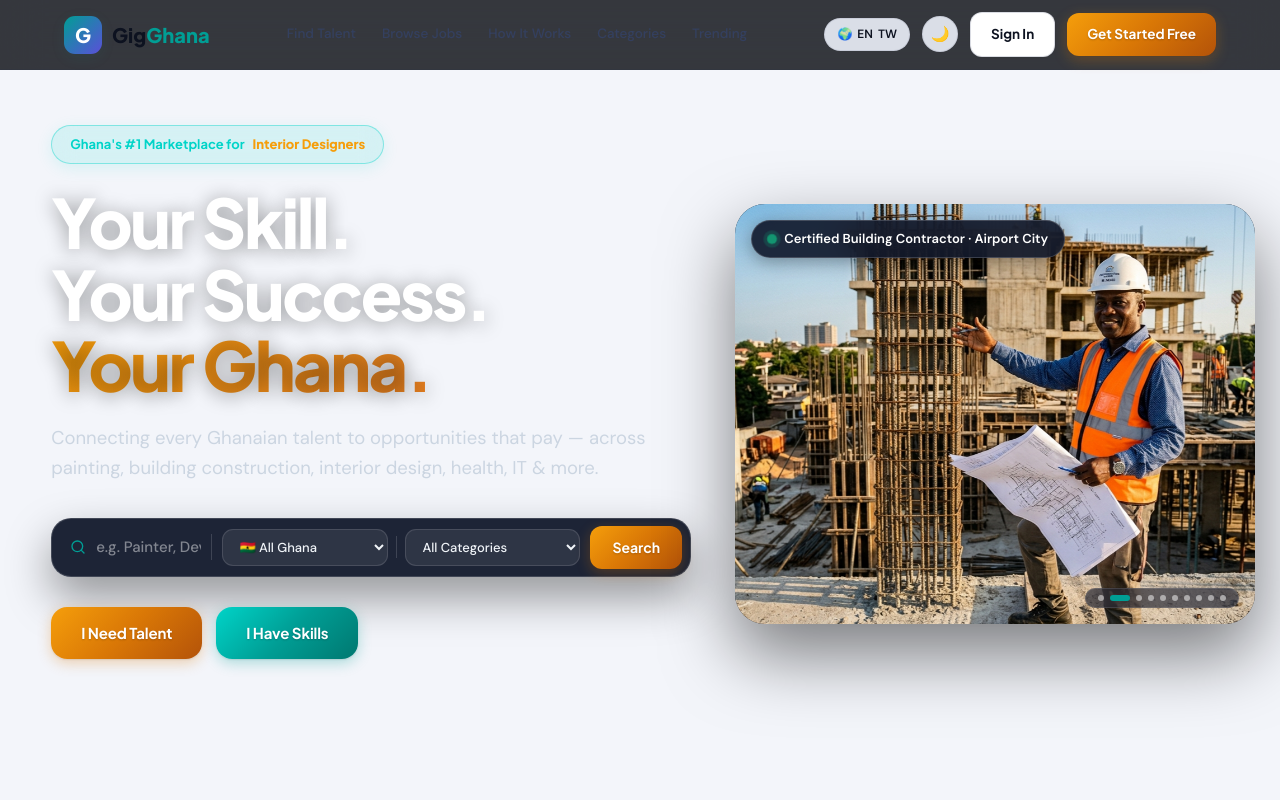
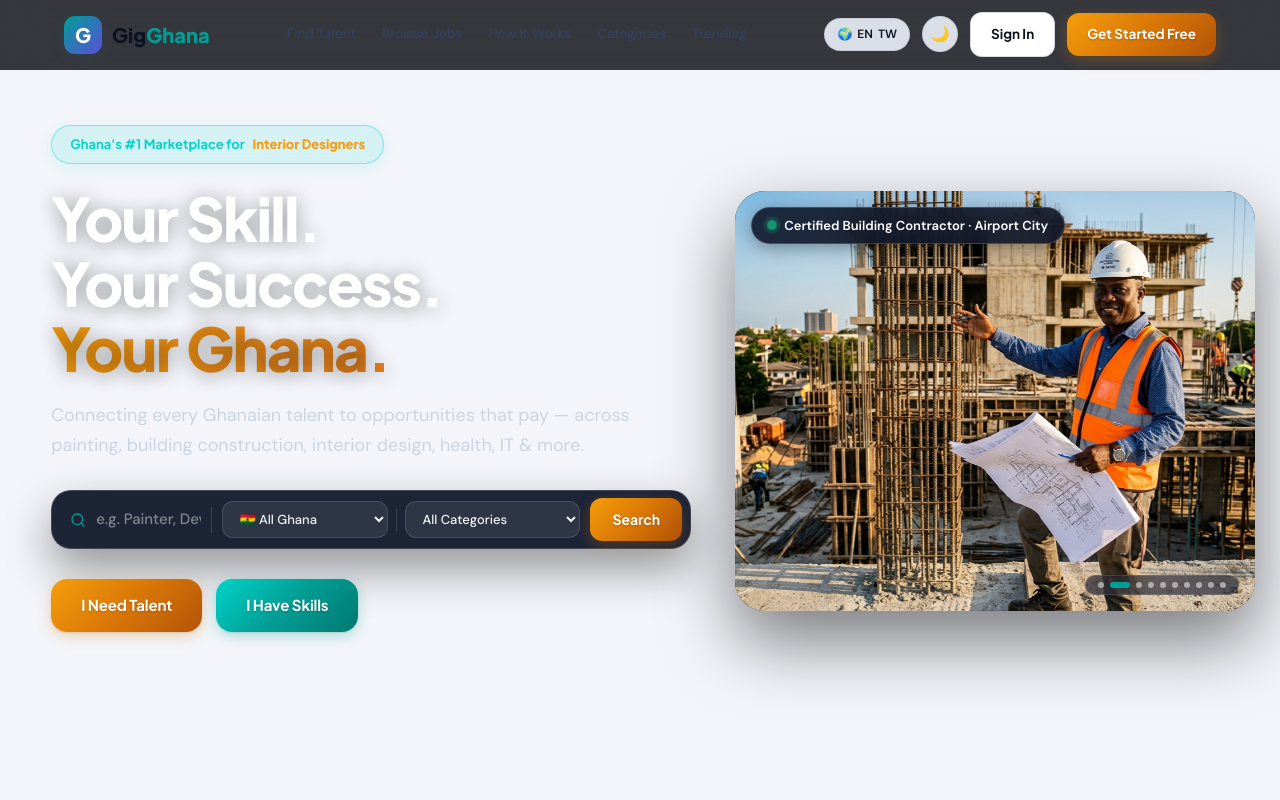
Before and after one commit to JoeVardyGC/GigGhana, a Next.js app: page / in a window 1280 px wide. Shown: the top 800 px of the page. Built offline with nearby package versions, Linux system fonts and the light colour scheme.

Commit message:
feat(hero): restore original PC view hero headline and subtitle typography scale

```diff
--- a/app/globals.css
+++ b/app/globals.css
@@ -774,11 +774,11 @@ html.dark .ticker-text, [data-theme="dark"] .ticker-text {
 }
 
 .hero-title {
-  font-size: clamp(44px, 5.6vw, 68px);
-  font-weight: 850;
-  line-height: 1.05;
-  letter-spacing: -0.035em;
-  margin-bottom: 22px;
+  font-size: clamp(36px, 4.8vw, 60px);
+  font-weight: 800;
+  line-height: 1.08;
+  letter-spacing: -0.03em;
+  margin-bottom: 20px;
   animation: fadU 0.7s 0.1s ease both;
   color: #FFFFFF;
   text-shadow: 0 2px 20px rgba(0, 0, 0, 0.4);
@@ -803,10 +803,10 @@ html.dark .hero-title, [data-theme="dark"] .hero-title {
 }
 
 .hero-sub {
-  font-size: clamp(15.5px, 1.6vw, 18.5px);
+  font-size: clamp(15.5px, 1.5vw, 18px);
   color: #CBD5E1;
-  max-width: 600px;
-  margin-bottom: 34px;
+  max-width: 580px;
+  margin-bottom: 30px;
   animation: fadU 0.7s 0.2s ease both;
   line-height: 1.65;
   font-weight: 400;
```
